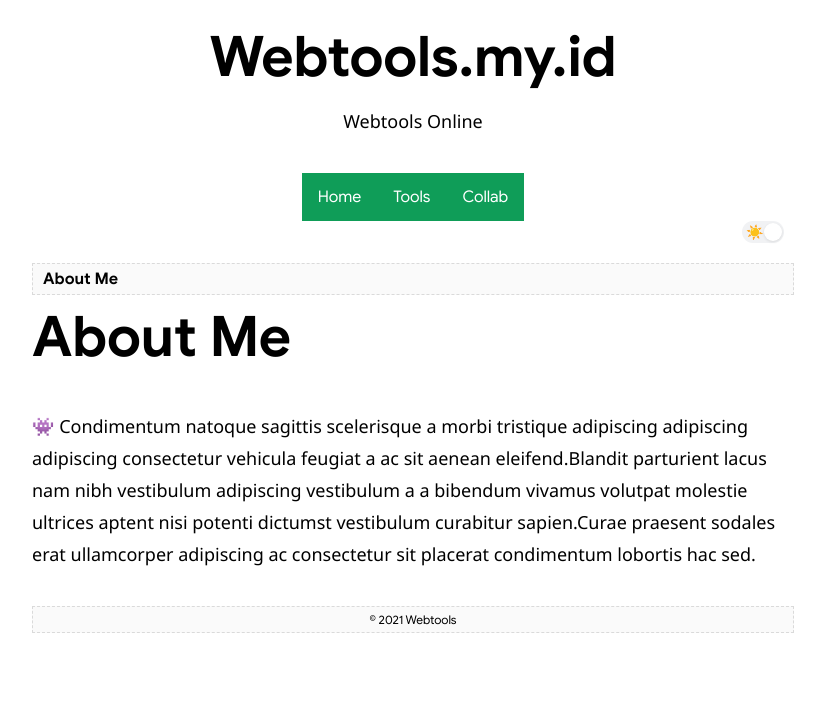
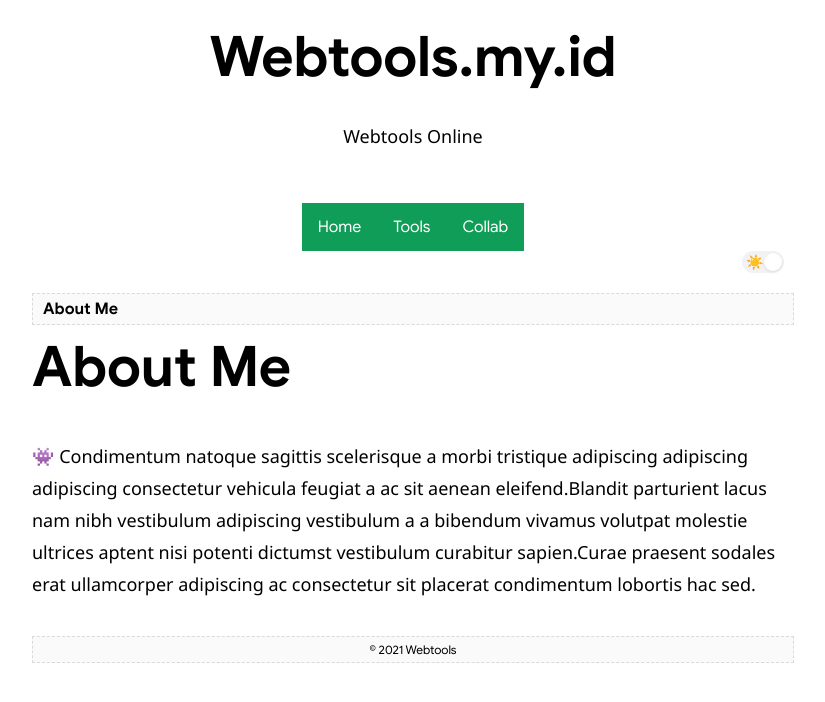
Before and after one commit to ham-zah/33870015, a Jekyll site: the page built from about.html, in a window 1280 px wide. Shown: the top 702 px of the page, without its empty margins (227-1052 px from the left). Built offline with Jekyll 4.4.1, drawn with Linux system fonts in a browser that asks for light colours.

Commit message:
Update style.css

```diff
--- a/assets/css/style.css
+++ b/assets/css/style.css
@@ -29,7 +29,9 @@
 .profile-about h1 {
 
   }
-
+.profile-about p {
+  padding:15px;
+  }
 
 /* end custom */
 
```
